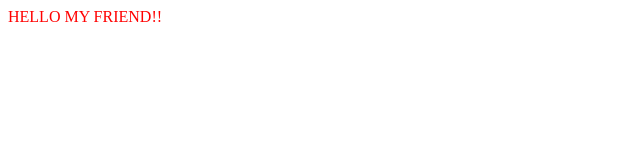
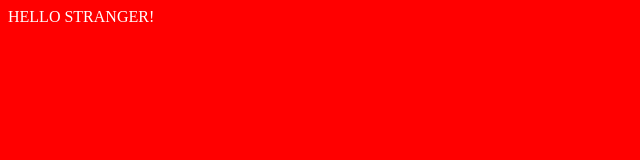
Before and after one commit to martinmoscovich/gh_test, a plain HTML site: page staging/index.html in a window 1280 px wide. Shown: the whole page, without its empty margins (0-640 px from the left). Drawn offline with Linux system fonts and the light colour scheme.

Commit message:
deploy: 3ae8ce536595dd6f41cabffcb9f49dc8ba26e527

```diff
--- a/staging/index.html
+++ b/staging/index.html
@@ -1,5 +1,5 @@
 <html>
-  <body>
-    <p style="color: red">HELLO MY FRIEND!!</p>
+  <body style="background-color: red;">
+    <p style="color: white">HELLO STRANGER!</p>
   </body>
 </html>
```
